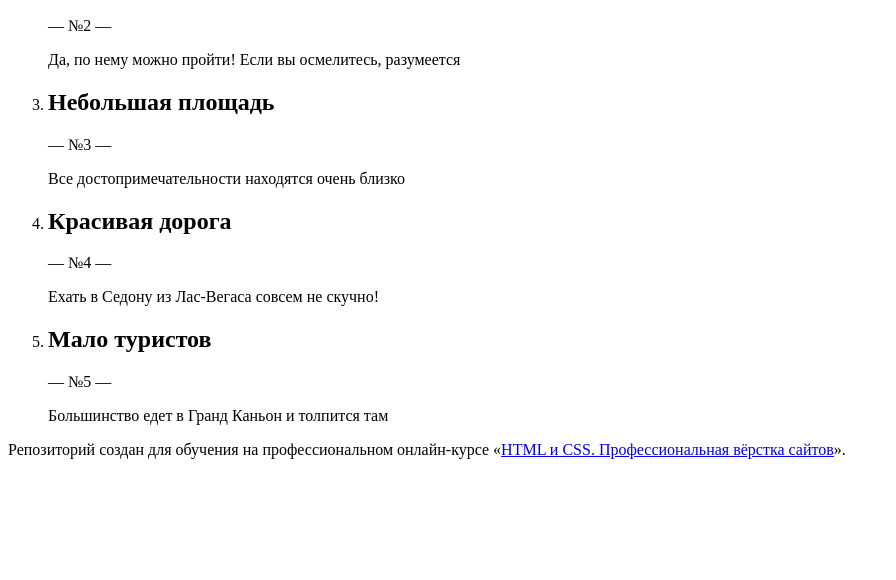
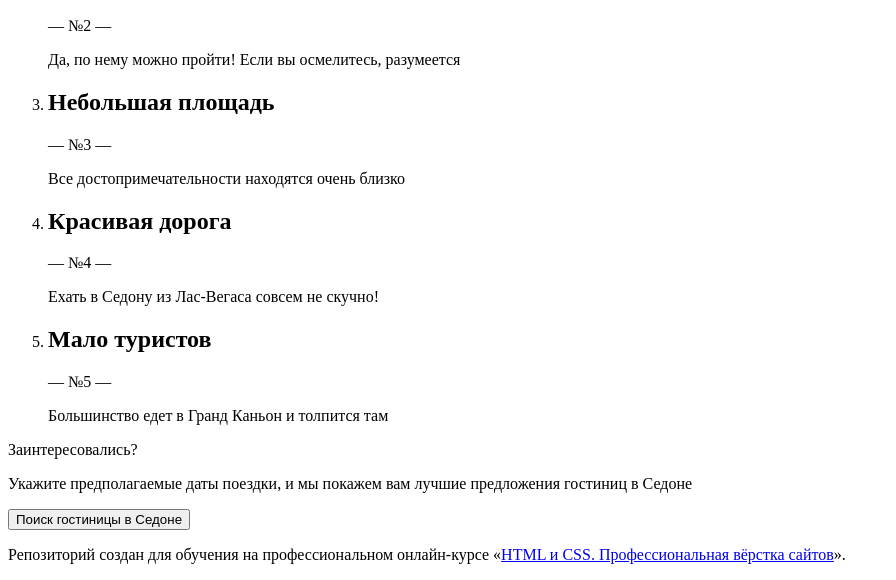
Before and after one commit to htmlacademy-htmlcss/104343-sedona-33, a plain HTML site: page index.html in a window 1280 px wide. Shown: the part 716-1296 px from the top of the page, without its empty margins (0-896 px from the left). Before the commit the page ends 1191 px from the top, so only its background shows below. Drawn offline with Linux system fonts and the light colour scheme.

Commit message:
Fills the section of hotel selection with content.

```diff
--- a/index.html
+++ b/index.html
@@ -96,7 +96,11 @@
         </section>
 
         <section class="hotel-selection">
-
+          <p>Заинтересовались?</p>
+          <p>Укажите предполагаемые даты поездки, и мы покажем вам лучшие предложения гостиниц в Седоне</p>
+          <p>
+            <button>Поиск гостиницы в Седоне</button>
+          </p>
         </section>
       </main>
 
```
